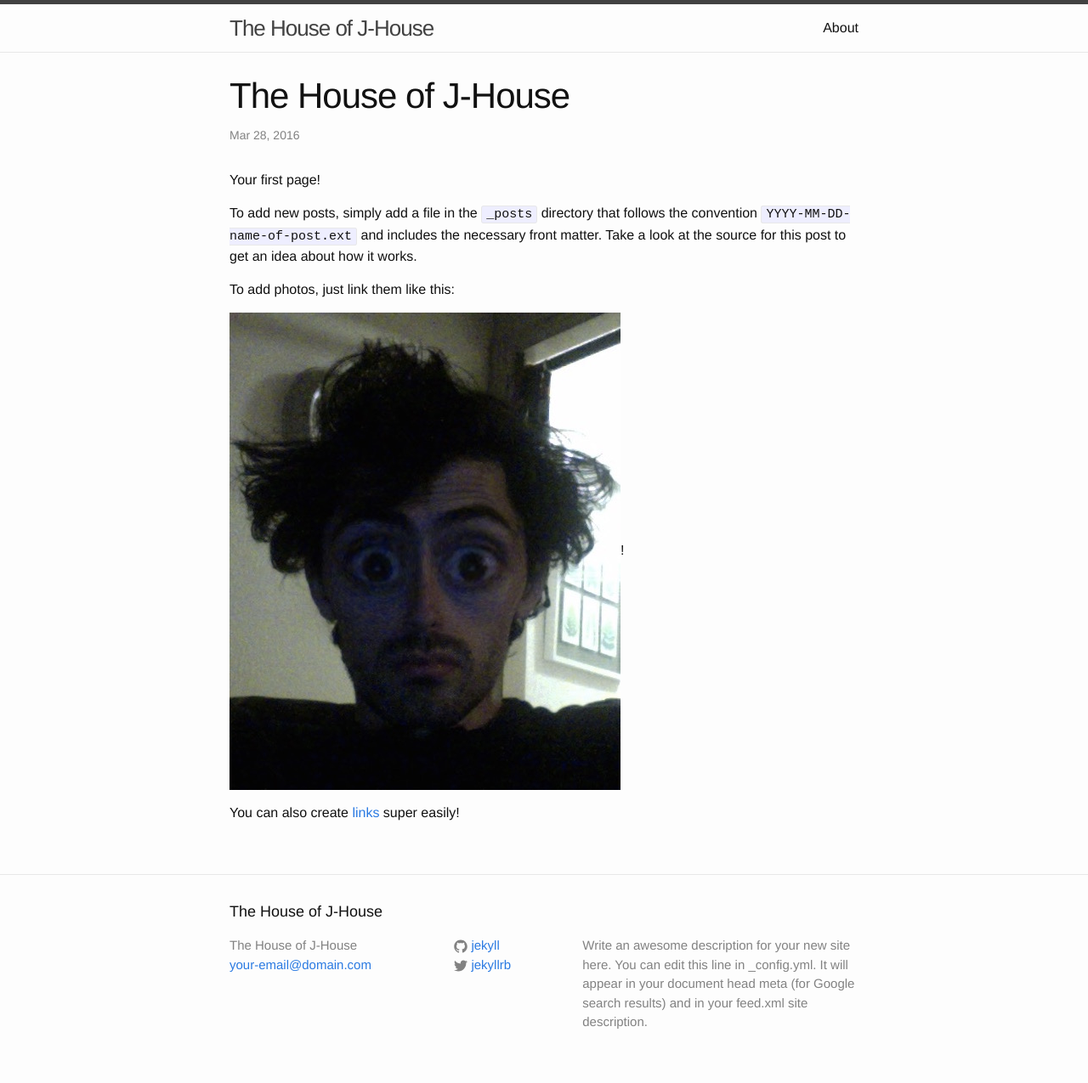
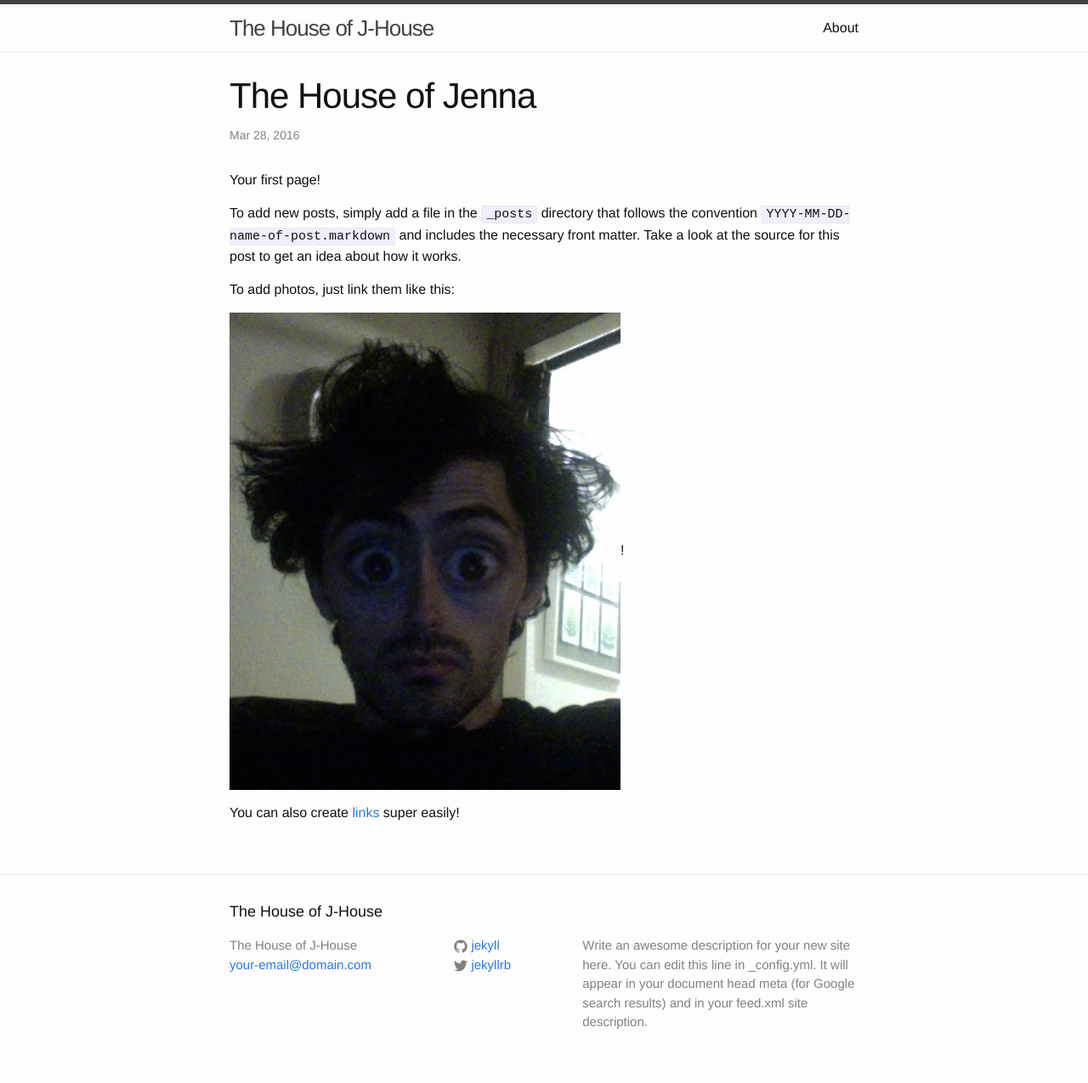
Before and after one commit to jcrobles/jcrobles.github.io, a Jekyll site: the page built from _posts/2016-03-27-welcome-to-jekyll.markdown, in a window 1280 px wide. Shown: the whole page at 85% size. Built offline with Jekyll 4.4.1, drawn with Linux system fonts in a browser that asks for light colours.

Commit message:
First post also known as Fist post

```diff
--- a/_posts/2016-03-27-welcome-to-jekyll.markdown
+++ b/_posts/2016-03-27-welcome-to-jekyll.markdown
@@ -1,12 +1,12 @@
 ---
 layout: post
-title:  "The House of J-House"
+title:  "The House of Jenna"
 date:   2016-03-27 19:44:56 -0700
 categories: update
 ---
 Your first page!
 
-To add new posts, simply add a file in the `_posts` directory that follows the convention `YYYY-MM-DD-name-of-post.ext` and includes the necessary front matter. Take a look at the source for this post to get an idea about how it works.
+To add new posts, simply add a file in the `_posts` directory that follows the convention `YYYY-MM-DD-name-of-post.markdown` and includes the necessary front matter. Take a look at the source for this post to get an idea about how it works.
 
 To add photos, just link them like this:
 
```
Also changed, not shown: _posts/2016-03-27-Hello.markdown (added, +8 -0 lines).
